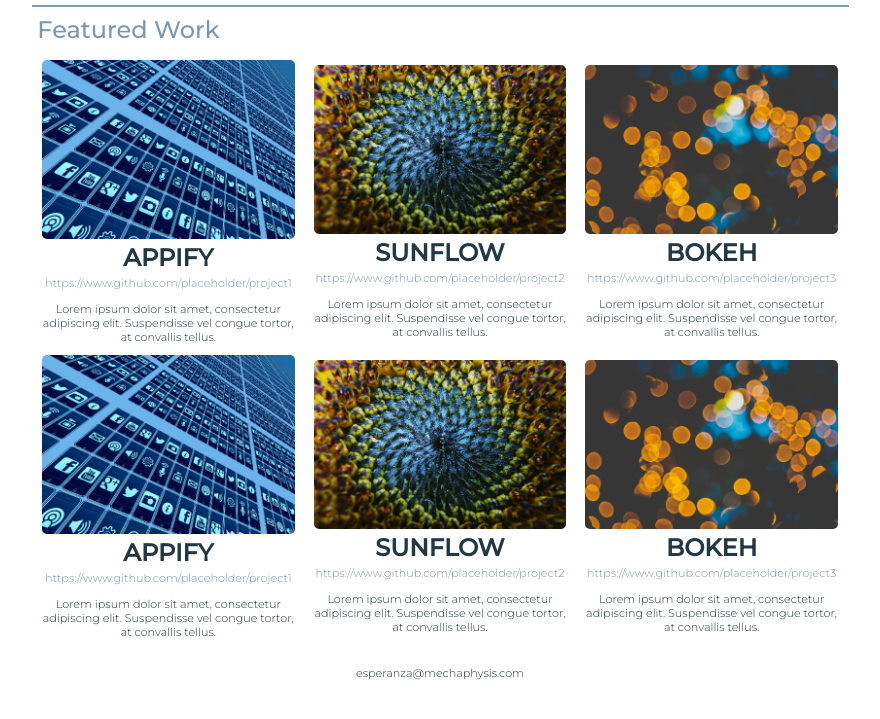
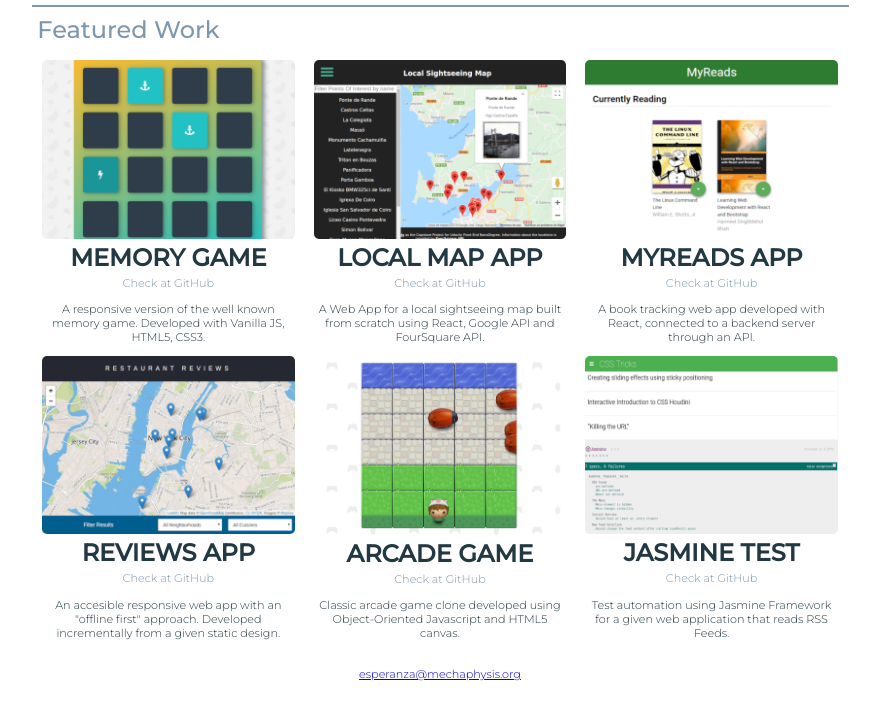
Before and after one commit to mechaphysis/portfolio-frontend, a website: page index.html in a window 1280 px wide. Shown: the part 81-800 px from the top of the page, without its empty margins (200-1080 px from the left). Drawn offline with Linux system fonts and the light colour scheme.

Commit message:
feat: Update with projects info

```diff
--- a/index.html
+++ b/index.html
@@ -4,7 +4,7 @@
     <meta charset="utf-8">
     <meta name="viewport" content="width=device-width,initial-scale=1">
     <meta http-equiv="X-UA-Compatible" content="IE=edge">
-    <title>Front-End Dev Portfolio</title>
+    <title>Esperanza Natalia Gonzalez | Front-End Developer</title>
     <link href="https://fonts.googleapis.com/css?family=Montserrat:300,400,500" rel="stylesheet" >
     <link rel="stylesheet" href="css/main.css">
   </head>
@@ -24,91 +24,67 @@
         <div class="featured-work">
           <h2 class="featured-tittle">Featured Work</h2>
           <ul>
-            <li class="work-appify">
-              <img class="work-picture" srcset="img/thumbnails/appify-260w.jpg 260w,
-                                                img/thumbnails/appify-520w.jpg 520w"
-                                        sizes="(max-width: 412px) 260px,
-                                               520px"
-                                        src="img/thumbnails/appify-520w.jpg" alt="picture of different apps"/>
+            <li class="work-item">
+              <img class="work-picture" src="img/thumbnails/memGame520w.png" alt="picture of different apps"/>
               <div class="work-text">
-                <h2>APPIFY</h2>
-                <a href="#">https://www.github.com/placeholder/project1</a>
+                <h2>MEMORY GAME</h2>
+                <a href="https://github.com/mechaphysis/frontend-memory-game">Check at GitHub</a>
                 <p>
-                  Lorem ipsum dolor sit amet, consectetur adipiscing elit. Suspendisse vel congue tortor, at convallis tellus.
+                  A responsive version of the well known memory game. Developed with Vanilla JS, HTML5, CSS3.
                 </p>
               </div>
             </li>
 
-            <li class="work-sunflow">
-              <img class="work-picture" srcset="img/thumbnails/sunflower-260w.jpg 260w,
-                                                img/thumbnails/sunflower-520w.jpg 520w"
-                                        sizes="(max-width: 412px) 260px,
-                                               520px"
-              src="img/thumbnails/sunflower-520w.jpg" alt="macro picture of sunflower seeds"/>
+            <li class="work-item">
+              <img class="work-picture" src="img/thumbnails/maps520w.png" alt="macro picture of sunflower seeds"/>
               <div class="work-text">
-                <h2>SUNFLOW</h2>
-                <a href="#">https://www.github.com/placeholder/project2</a>
+                <h2>LOCAL MAP APP</h2>
+                <a href="https://github.com/mechaphysis/fend-project-neightborhood-map-react">Check at GitHub</a>
                 <p>
-                  Lorem ipsum dolor sit amet, consectetur adipiscing elit. Suspendisse vel congue tortor, at convallis tellus.
+                  A Web App for a local sightseeing map built from scratch using React, Google API and FourSquare API.
                 </p>
               </div>
             </li>
 
-            <li class="work-bokeh">
-              <img class="work-picture" srcset="img/thumbnails/bokeh-260w.jpg 260w,
-                                                img/thumbnails/bokeh-520w.jpg 520w"
-                                        sizes="(max-width: 412px) 260px,
-                                               520px"
-              src="img/thumbnails/bokeh-520w.jpg" alt="picture of lights with bokeh (blurred) effect"/>
+            <li class="work-item">
+              <img class="work-picture" src="img/thumbnails/myReads520w.png" alt="picture of lights with bokeh (blurred) effect"/>
               <div class="work-text">
-                <h2>BOKEH</h2>
-                <a href="#">https://www.github.com/placeholder/project3</a>
+                <h2>MYREADS APP</h2>
+                <a href="https://github.com/mechaphysis/fend-project-myreads-react-app">Check at GitHub</a>
                 <p>
-                  Lorem ipsum dolor sit amet, consectetur adipiscing elit. Suspendisse vel congue tortor, at convallis tellus.
+                  A book tracking web app developed with React, connected to a backend server through an API.
                 </p>
               </div>
             </li>
-            <li class="work-appify">
-              <img class="work-picture" srcset="img/thumbnails/appify-260w.jpg 260w,
-                                                img/thumbnails/appify-520w.jpg 520w"
-                                        sizes="(max-width: 412px) 260px,
-                                               520px"
-                                        src="img/thumbnails/appify-520w.jpg" alt="picture of different apps"/>
+            <li class="work-item">
+              <img class="work-picture" src="img/thumbnails/restReview520w.png" alt="picture of different apps"/>
               <div class="work-text">
-                <h2>APPIFY</h2>
-                <a href="#">https://www.github.com/placeholder/project1</a>
+                <h2>REVIEWS APP</h2>
+                <a href="https://github.com/mechaphysis/mws-restaurant-stage-1">Check at GitHub</a>
                 <p>
-                  Lorem ipsum dolor sit amet, consectetur adipiscing elit. Suspendisse vel congue tortor, at convallis tellus.
+                  An accesible responsive web app with an "offline first" approach. Developed incrementally from a given static design.
                 </p>
               </div>
             </li>
 
-            <li class="work-sunflow">
-              <img class="work-picture" srcset="img/thumbnails/sunflower-260w.jpg 260w,
-                                                img/thumbnails/sunflower-520w.jpg 520w"
-                                        sizes="(max-width: 412px) 260px,
-                                               520px"
-              src="img/thumbnails/sunflower-520w.jpg" alt="macro picture of sunflower seeds"/>
+            <li class="work-item">
+              <img class="work-picture" src="img/thumbnails/arcGame520w.png" alt="macro picture of sunflower seeds"/>
               <div class="work-text">
-                <h2>SUNFLOW</h2>
-                <a href="#">https://www.github.com/placeholder/project2</a>
+                <h2>ARCADE GAME</h2>
+                <a href="https://github.com/mechaphysis/frontend-arcade-game">Check at GitHub</a>
                 <p>
-                  Lorem ipsum dolor sit amet, consectetur adipiscing elit. Suspendisse vel congue tortor, at convallis tellus.
+                  Classic arcade game clone developed using Object-Oriented Javascript and HTML5 canvas.
                 </p>
               </div>
             </li>
 
-            <li class="work-bokeh">
-              <img class="work-picture" srcset="img/thumbnails/bokeh-260w.jpg 260w,
-                                                img/thumbnails/bokeh-520w.jpg 520w"
-                                        sizes="(max-width: 412px) 260px,
-                                               520px"
-              src="img/thumbnails/bokeh-520w.jpg" alt="picture of lights with bokeh (blurred) effect"/>
+            <li class="work-item">
+              <img class="work-picture" src="img/thumbnails/feedReader520w.png" alt="picture of lights with bokeh (blurred) effect"/>
               <div class="work-text">
-                <h2>BOKEH</h2>
-                <a href="#">https://www.github.com/placeholder/project3</a>
+                <h2>JASMINE TEST</h2>
+                <a href="https://github.com/mechaphysis/frontend-feedreader">Check at GitHub</a>
                 <p>
-                  Lorem ipsum dolor sit amet, consectetur adipiscing elit. Suspendisse vel congue tortor, at convallis tellus.
+                  Test automation using Jasmine Framework for a given web application that  reads RSS Feeds.
                 </p>
               </div>
             </li>
@@ -117,7 +93,7 @@
       </section>
     </main>
     <footer>
-      esperanza@mechaphysis.com
+      <a href="mailto:esperanza@mechaphysis.org">esperanza@mechaphysis.org</a>
     </footer>
   </body>
 </html>
```
